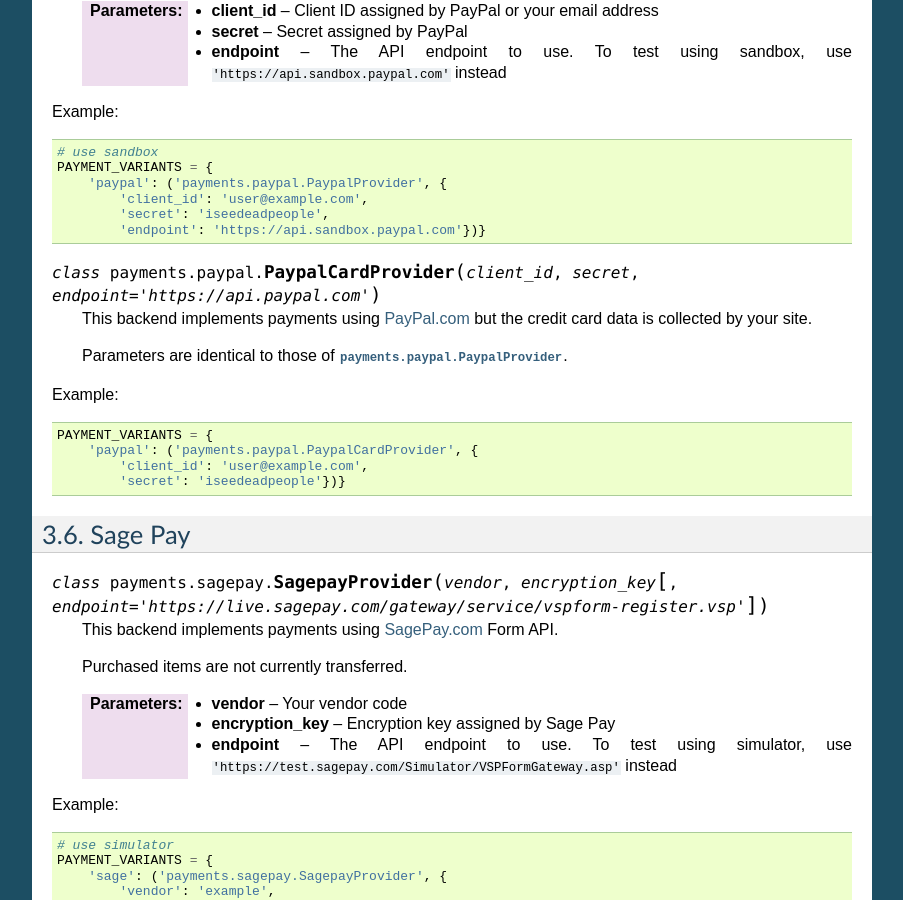
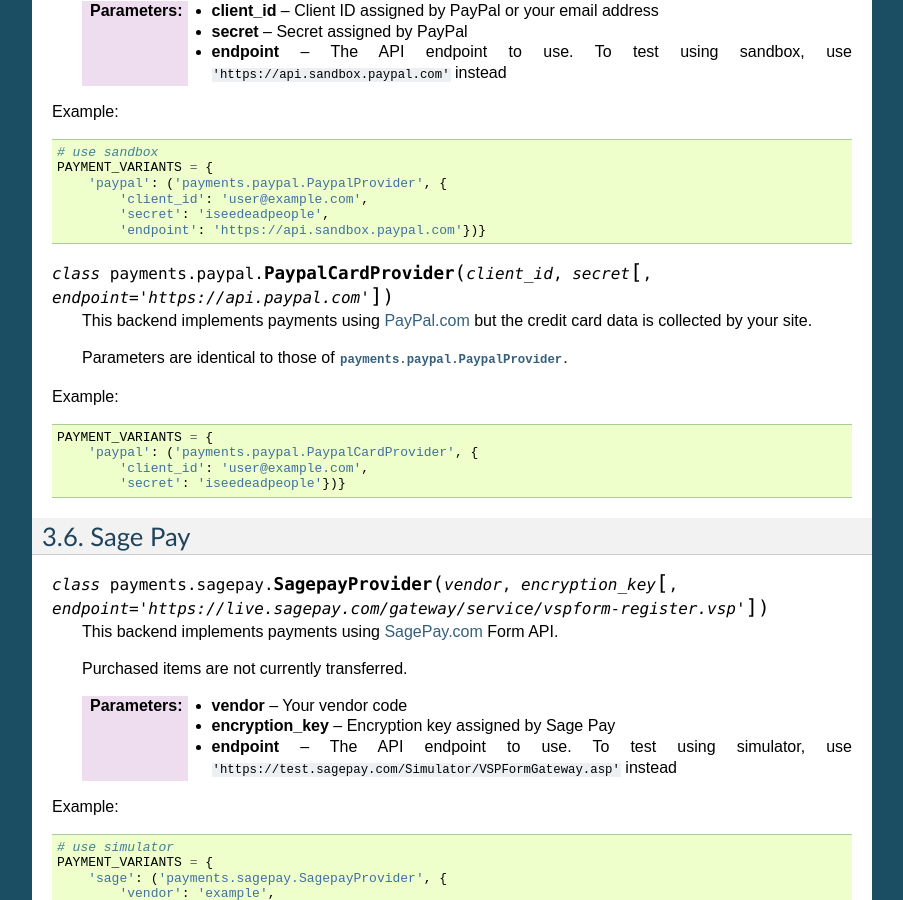
Before and after one commit to jazzband/django-payments, a Sphinx documentation site: the page built from doc/modules.rst, in a window 1280 px wide and 900 px high, scrolled down 1995 px. Shown: the whole window, without its empty margins (198-1101 px from the left). Built offline with Sphinx 7.4.7, drawn with Linux system fonts in a browser that asks for light colours.

Commit message:
Cosmetic change in docs

```diff
--- a/doc/modules.rst
+++ b/doc/modules.rst
@@ -118,7 +118,7 @@
            'secret': 'iseedeadpeople',
            'endpoint': 'https://api.sandbox.paypal.com'})}
 
-.. class:: payments.paypal.PaypalCardProvider(client_id, secret, endpoint='https://api.paypal.com')
+.. class:: payments.paypal.PaypalCardProvider(client_id, secret[, endpoint='https://api.paypal.com'])
 
    This backend implements payments using `PayPal.com <https://www.paypal.com/>`_ but the credit card data is collected by your site.
 
```
